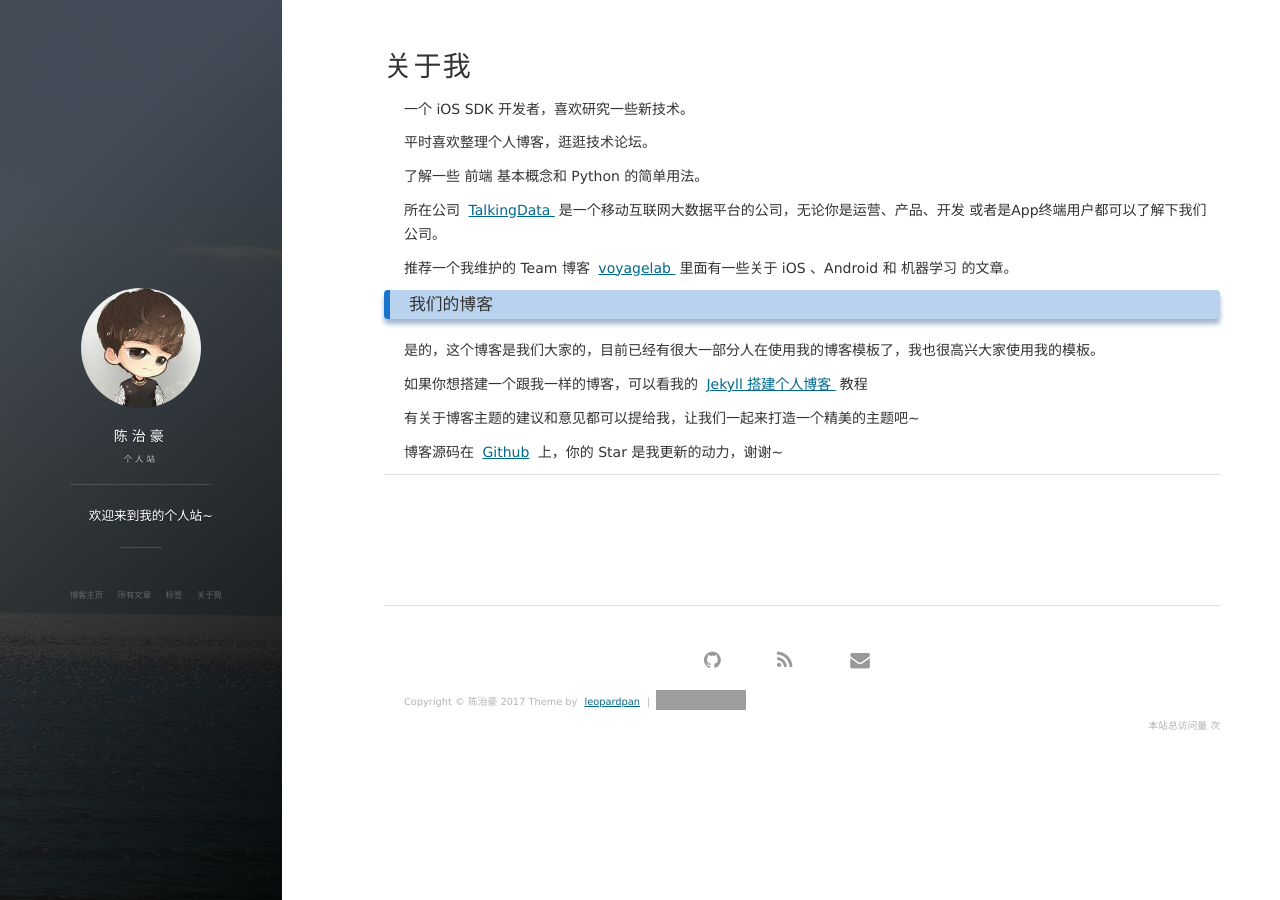
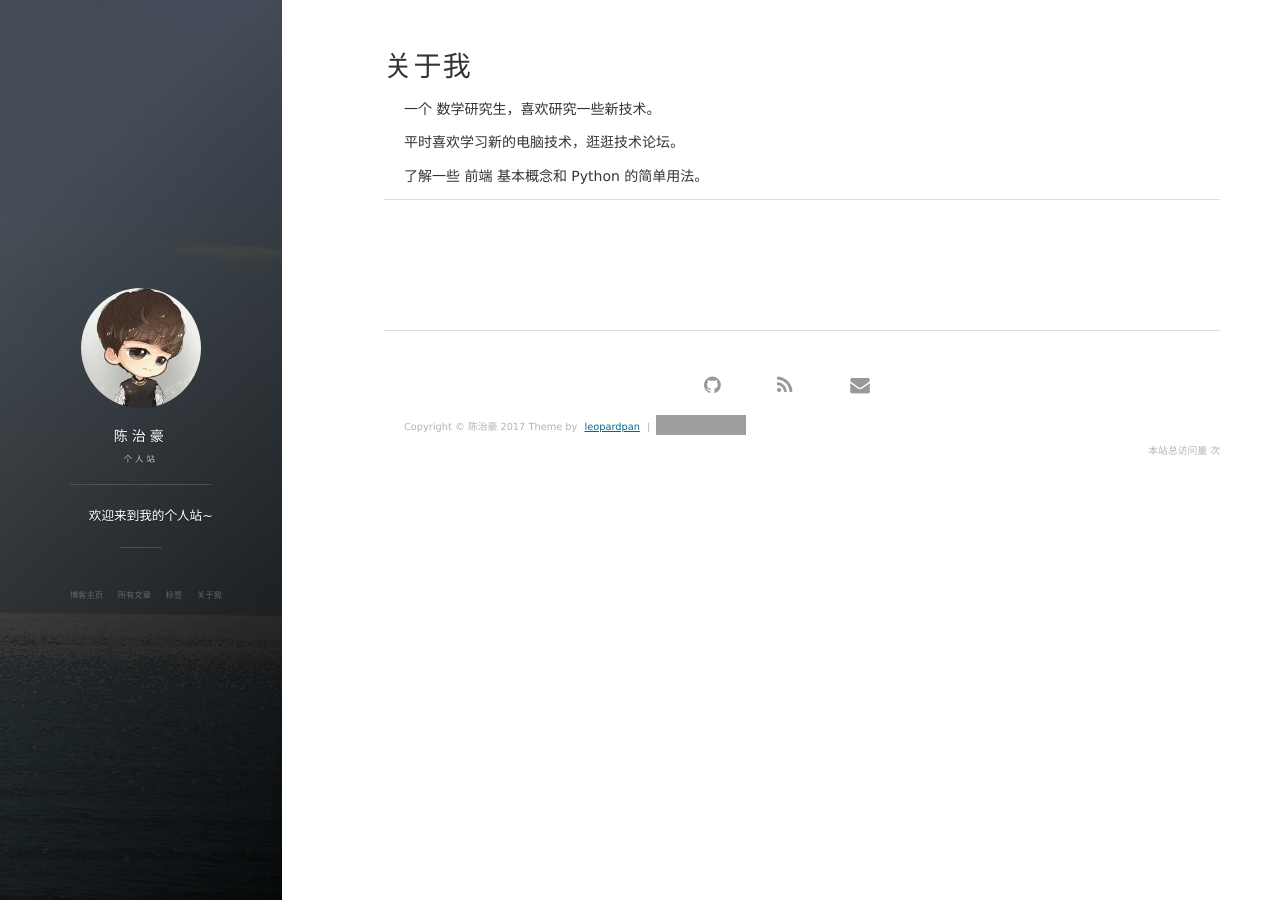
Before and after one commit to czh1117/czh1117.github.io, a Jekyll site: the page built from about.md, in a window 1280 px wide. Built offline with Jekyll 4.4.1, drawn with Linux system fonts in a browser that asks for light colours; nearby versions of some CDN libraries; comment, search, counter and statistics services are not loaded; grey boxes are pictures that could not be loaded.

Commit message:
Update about.md

```diff
--- a/about.md
+++ b/about.md
@@ -3,50 +3,13 @@
 title: 关于我
 ---
 
-一个 iOS SDK 开发者，喜欢研究一些新技术。
+一个 数学研究生，喜欢研究一些新技术。
 <p>
-平时喜欢整理个人博客，逛逛技术论坛。
+平时喜欢学习新的电脑技术，逛逛技术论坛。
 <p>
 了解一些 前端 基本概念和 Python 的简单用法。
 
-<p>
 
-所在公司
-<a target="_blank" href="https://www.talkingdata.com/"> TalkingData </a>
-是一个移动互联网大数据平台的公司，无论你是运营、产品、开发 或者是App终端用户都可以了解下我们公司。
-<p>
-
-推荐一个我维护的 Team 博客
-<a target="_blank" href="http://talkingdata.me/"> voyagelab </a>
-里面有一些关于 iOS 、Android 和 机器学习 的文章。
-
-<p>
-
-<h3> 我们的博客 </h3>
-
-<p>
-
-是的，这个博客是我们大家的，目前已经有很大一部分人在使用我的博客模板了，我也很高兴大家使用我的模板。
-
-<p>
-
-如果你想搭建一个跟我一样的博客，可以看我的
-<a href="/2016/10/jekyll_tutorials1/"> Jekyll 搭建个人博客 </a>
-教程
-
-<p>
-
-有关于博客主题的建议和意见都可以提给我，让我们一起来打造一个精美的主题吧~
-
-<p>
-
-博客源码在 <a target="_blank" href='https://github.com/leopardpan/leopardpan.github.io/'>Github</a> 上，你的 Star 是我更新的动力，谢谢~
-
-<p>
-
-<p>
-
-<p>
 
 
 {% include comments.html %}
```
